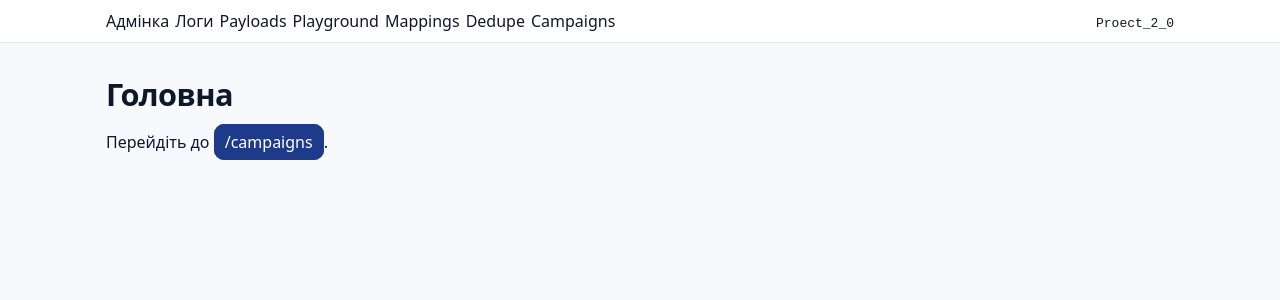
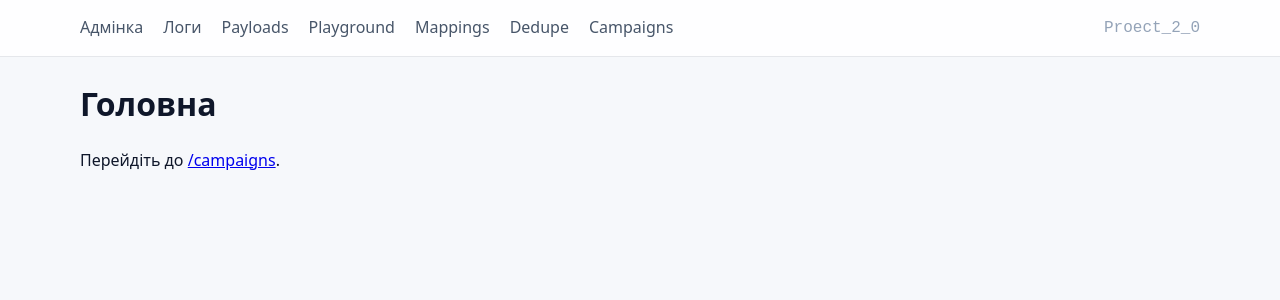
Before and after one commit to yurashko-ux/P-3-0, a Next.js app: page / in a window 1280 px wide. Shown: the top 300 px of the page. Built offline with nearby package versions, Linux system fonts and the light colour scheme.

Commit message:
Update globals.css

```diff
--- a/app/globals.css
+++ b/app/globals.css
@@ -1,108 +1,38 @@
-:root{
-  --bg:#f7f9fc;
-  --surface:#fff;
-  --text:#0f172a;
-  --muted:#64748b;
-  --border:#e5e7eb;
-  --ring:#3b82f6;
-}
+/* ===== Admin UI base (без Tailwind) ===== */
+:root { --container: 1120px; }
 
-*{box-sizing:border-box}
-html,body{
-  margin:0; padding:0;
-  background:var(--bg); color:var(--text);
-  font-family:ui-sans-serif,system-ui,-apple-system,Segoe UI,Roboto,Helvetica,Arial
-}
-a{color:inherit; text-decoration:none}
+body { margin:0; background:#f6f8fb; color:#0f172a;
+  font: 16px/1.45 system-ui, -apple-system, Segoe UI, Roboto, Helvetica, Arial, "Apple Color Emoji","Segoe UI Emoji"; }
 
-/* ------ Layout shell ------ */
-.admin-root{min-height:100vh}
-.admin-shell{max-width:1100px; margin:0 auto; padding:24px 16px 60px}
-.admin-footer{
-  border-top:1px solid var(--border);
-  padding:18px 16px; text-align:center; color:var(--muted); background:#fff
-}
+.muted { color:#64748b; font-size:12px; }
 
-/* ------ Top nav (охайний, напівпрозорий) ------ */
-.admin-nav{
-  position:sticky; top:0; z-index:1000;
-  background:rgba(255,255,255,.9); backdrop-filter:blur(6px);
-  border-bottom:1px solid var(--border)
-}
-.admin-nav__inner{
-  max-width:1100px; margin:0 auto;
-  padding:10px 16px; display:flex; align-items:center; justify-content:space-between
-}
-.admin-nav__links{display:flex; gap:6px; flex-wrap:wrap}
-.a-nav{
-  padding:6px 10px; border-radius:10px; border:1px solid transparent;
-  transition:background .15s ease,border-color .15s ease,color .15s ease
-}
-.a-nav:hover{background:#f3f4f6}
-.a-nav.is-active{background:#1e3a8a; color:#fff; border-color:#1e3a8a}
+/* Top nav */
+.admin-nav { position:sticky; top:0; z-index:40; background:rgba(255,255,255,.85);
+  backdrop-filter: blur(6px); border-bottom:1px solid #e5e7eb; }
+.admin-nav__inner { max-width:var(--container); margin:0 auto;
+  height:56px; display:flex; align-items:center; justify-content:space-between; padding:0 16px; }
+.admin-nav__links a { margin-right:20px; color:#475569; text-decoration:none; }
+.admin-nav__links a:hover { color:#0f172a; }
+.admin-nav__brand { color:#94a3b8; }
 
-/* ------ Headings ------ */
-[data-admin] h1{
-  font-size:clamp(22px,2.4vw,36px);
-  margin:6px 0 14px; font-weight:800; letter-spacing:-.02em
-}
-[data-admin] h2{font-size:20px; font-weight:700; margin:0 0 10px}
+/* Page container */
+.page-container { max-width:var(--container); margin:24px auto; padding:0 16px; }
 
-/* ------ Form controls ------ */
-[data-admin] input,[data-admin] select,[data-admin] textarea,[data-admin] button{
-  width:auto; max-width:100%;
-  border:1px solid var(--border); border-radius:12px;
-  padding:10px 12px; background:#fff; outline:none; margin:6px 8px 6px 0
-}
-[data-admin] input:focus,[data-admin] select:focus,[data-admin] textarea:focus{
-  border-color:var(--ring); box-shadow:0 0 0 4px rgba(59,130,246,.15)
-}
-[data-admin] textarea{min-height:120px}
+/* Cards, typography */
+.card { background:#fff; border:1px solid #e5e7eb; border-radius:16px; padding:16px; }
+.h1 { font-size:40px; font-weight:800; letter-spacing:-0.02em; margin:0 0 16px; }
+.lead { margin:0 0 12px; color:#475569; }
 
-/* ------ Cards ------ */
-.card{
-  background:#fff; border:1px solid var(--border); border-radius:16px;
-  padding:18px; box-shadow:0 1px 2px rgba(16,24,40,.04), 0 8px 24px rgba(16,24,40,.05)
-}
+/* Forms */
+.form-grid { display:grid; grid-template-columns:repeat(3, minmax(0,1fr)); gap:16px; }
+@media (max-width: 900px) { .form-grid { grid-template-columns:1fr; } }
+.input, .select { width:100%; padding:10px 12px; border:1px solid #e5e7eb; border-radius:10px; background:#fff; }
+.label { display:block; font-size:13px; color:#64748b; margin:0 0 6px; }
+.btn-primary { background:#111827; color:#fff; border:none; padding:10px 16px; border-radius:10px; cursor:pointer; }
+.btn-primary:disabled { opacity:.6; cursor:default; }
 
-/* ------ Buttons ------ */
-.toolbar{display:flex; gap:10px; align-items:center; flex-wrap:wrap}
-.btn{
-  padding:10px 14px; border-radius:12px; border:1px solid #e5e7eb;
-  background:#fff; font-weight:700; cursor:pointer; display:inline-block
-}
-.btn:hover{background:#f3f4f6}
-.btn:active{transform:translateY(1px)}
-
-/* Primary (сині) */
-.btn-primary{background:#2563eb; border-color:#2563eb; color:#fff}
-.btn-primary:hover{background:#1d4ed8; border-color:#1d4ed8}
-
-/* Tabs (акуратні, як було) */
-.btn-tab{background:#fff; border:1px solid #e5e7eb; color:#0f172a}
-.btn-tab:hover{background:#f8fafc}
-.btn-tab.active{background:#eef2ff; border-color:#c7d2fe; color:#3730a3}
-
-/* ------ Grid & rows ------ */
-.grid{display:grid; gap:12px}
-.grid-2{grid-template-columns:repeat(2,minmax(0,1fr))}
-@media (max-width:720px){.grid-2{grid-template-columns:1fr}}
-
-.rows{display:flex; flex-direction:column; gap:14px}
-.row{display:grid; grid-template-columns:1.3fr 1fr 1fr; gap:12px}
-@media (max-width:900px){.row{grid-template-columns:1fr}}
-.col{display:flex; flex-direction:column}
-.label{color:#64748b; font-size:13px; margin-bottom:6px}
-
-.select-wrap{position:relative}
-.select-wrap select{appearance:none; padding-right:34px}
-.select-wrap .chev{position:absolute; right:12px; top:50%; transform:translateY(-50%); pointer-events:none; color:#64748b}
-
-/* ------ Inline statuses ------ */
-.error-inline{color:#dc2626; font-weight:700}
-.ok-inline{color:#059669; font-weight:700}
-
-/* ------ Tables (для /campaigns/saved) ------ */
-table{border-collapse:collapse}
-th,td{border-bottom:1px solid var(--border); padding:10px 8px; vertical-align:top}
-th{text-align:left; color:#334155; font-weight:700}
+/* Table-like list */
+.table { width:100%; border-collapse:separate; border-spacing:0; }
+.table thead th { background:#f8fafc; color:#475569; font-weight:600; text-align:left; padding:12px 16px; font-size:14px; }
+.table td { border-top:1px solid #e5e7eb; padding:12px 16px; font-size:14px; }
+.table .actions { text-align:right; }
```
